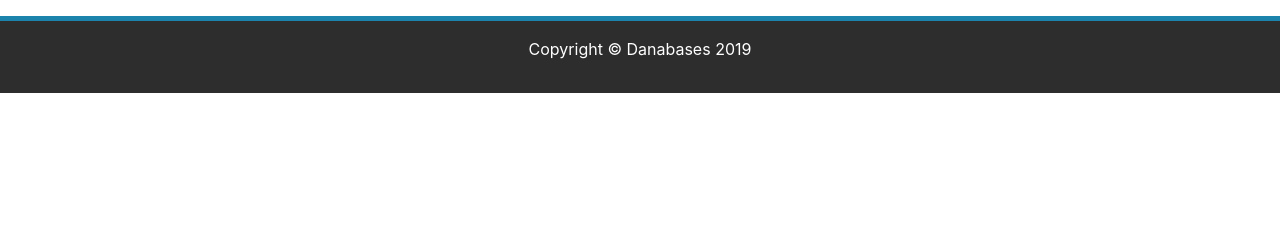
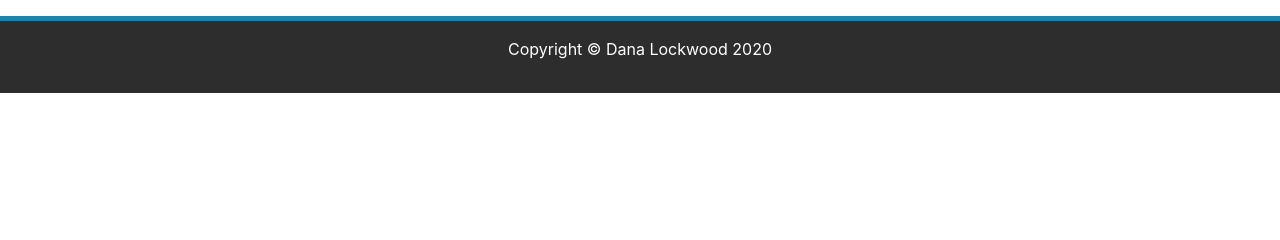
Before and after one commit to D-Bits/COVID-19-Reporting, a Django app: page / in a window 1280 px wide. Shown: the part 185-425 px from the top of the page. Run offline with Django 3.2, Linux system fonts and the light colour scheme; data that the repository does not hold is empty; some libraries are stand-ins or nearby versions.

Commit message:
Modified copyright.

```diff
--- a/reporting/reports/templates/reports/base.html
+++ b/reporting/reports/templates/reports/base.html
@@ -40,7 +40,7 @@
 
 <footer class="py-3 bg-grey" id="footer">
 
-  <p class="copyright">Copyright &copy; Danabases 2019</p>
+  <p class="copyright">Copyright &copy; Dana Lockwood 2020</p>
 
 </footer>
 
```
